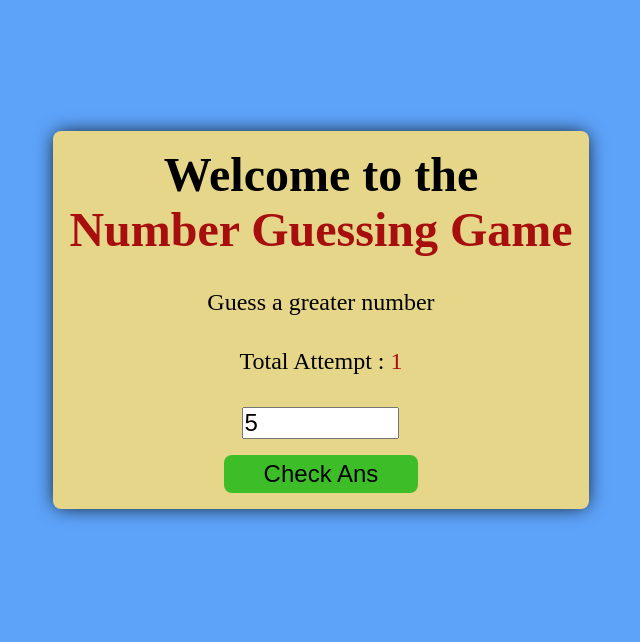
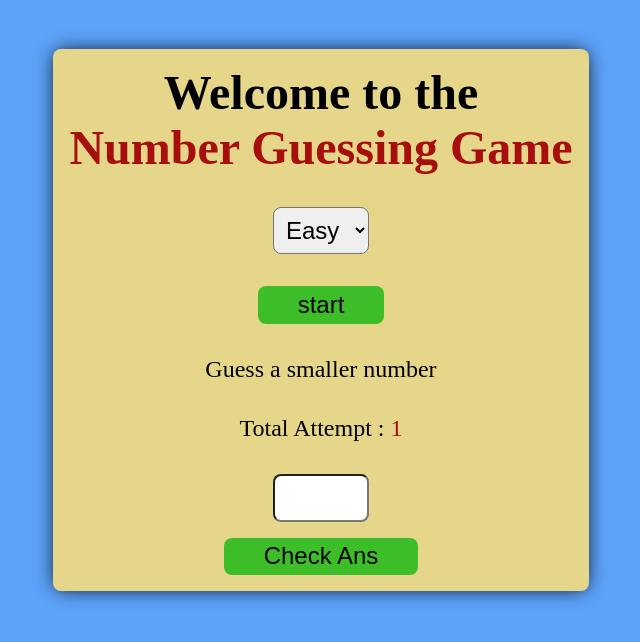
Before and after one commit to diveshthakre19/GuessTheNumber, a plain HTML site: page index.html in a window 1280 px wide. Both pictures are taken after typing "5" into the empty fields and a click on the button "Check Ans". Shown: the whole page, without its empty margins (319-959 px from the left). Drawn offline with nearby package versions, Linux system fonts and the light colour scheme.

Commit message:
added levels to the game

```diff
--- a/css/style.css
+++ b/css/style.css
@@ -38,9 +38,11 @@ form{
     align-items: center;
     gap: 1rem;
 }
-input{
+input, select{
     font-size: 1.5rem;
-    width: 50%;
+    width: 6rem;
+    padding: .5rem;
+    border-radius: .5rem;
 }
  button{
     padding: .3rem 2.5rem;
--- a/index.html
+++ b/index.html
@@ -12,6 +12,13 @@
     <!-- this will contain our game body -->
     <div class="wrapper">
       <h1>Welcome to the <br> <span>Number Guessing Game</span></h1>
+      <!-- Display levels  -->
+      <select name="levels" id="levels">
+        <option value="easy">Easy</option>
+        <option value="medium">Medium</option>
+        <option value="hard">Hard</option>
+      </select>
+      <button onclick="startGame()" >start</button>
       <!-- display our message -->
       <p class="message">Guess the Number between <span>1-10</span></p>
       <p>Total Attempt : <span class="attempt">0</span></p>
--- a/js/script.js
+++ b/js/script.js
@@ -1,29 +1,56 @@
 // for easy : 0-10
     // for medium : 0-30
     // for hard : 0-100
-    let computerGuess = Math.floor(Math.random() * 11);
+    let computerGuess = ""
     let message = document.querySelector(".message");
     let userInput = document.querySelector(".userInput");
     let attempt = document.querySelector(".attempt");
+    let levels = document.querySelector("select")
+    let difficulity = document.querySelector(".message span")
+
+
+   function  startGame (){
+    if(levels.value === "easy"){
+      computerGuess = Math.floor(Math.random() * 11);
+      console.log(computerGuess);
+
+      difficulity.innerHTML = "1-10"
+    }else if(levels.value  === 'medium'){
+      computerGuess = Math.floor(Math.random() * 31);
+      console.log(computerGuess);
+
+      difficulity.innerHTML = "1-30"
+    }else if(levels.value  === "hard"){
+      computerGuess = Math.floor(Math.random() * 111);
+      console.log(computerGuess);
+      difficulity.innerHTML = "1-100"
+    }
+
+   }
+
+
+    // levels.addEventListener("change",setLevels())
 
     const playGame = (event) => {
       event.preventDefault();
       if (computerGuess == userInput.value) {
         message.innerHTML = "You won the Game";
         celebrate();
+        startGame()
         setTimeout(() => {
           // window.location.reload();
           computerGuess = Math.floor(Math.random() * 11);
-          message.innerHTML = "Message";
+          // message.innerHTML = "Message";
           userInput.value = "";
           attempt.innerHTML = "0";
         }, 1500);
       } else if (computerGuess > userInput.value) {
+        userInput.value = "";
         message.innerHTML = "Guess a greater number";
       } else if (computerGuess < userInput.value) {
+        userInput.value = "";
         message.innerHTML = "Guess a smaller number";
       }
-
       attempt.innerHTML = Number(attempt.innerHTML) + 1;
     };
 
```
